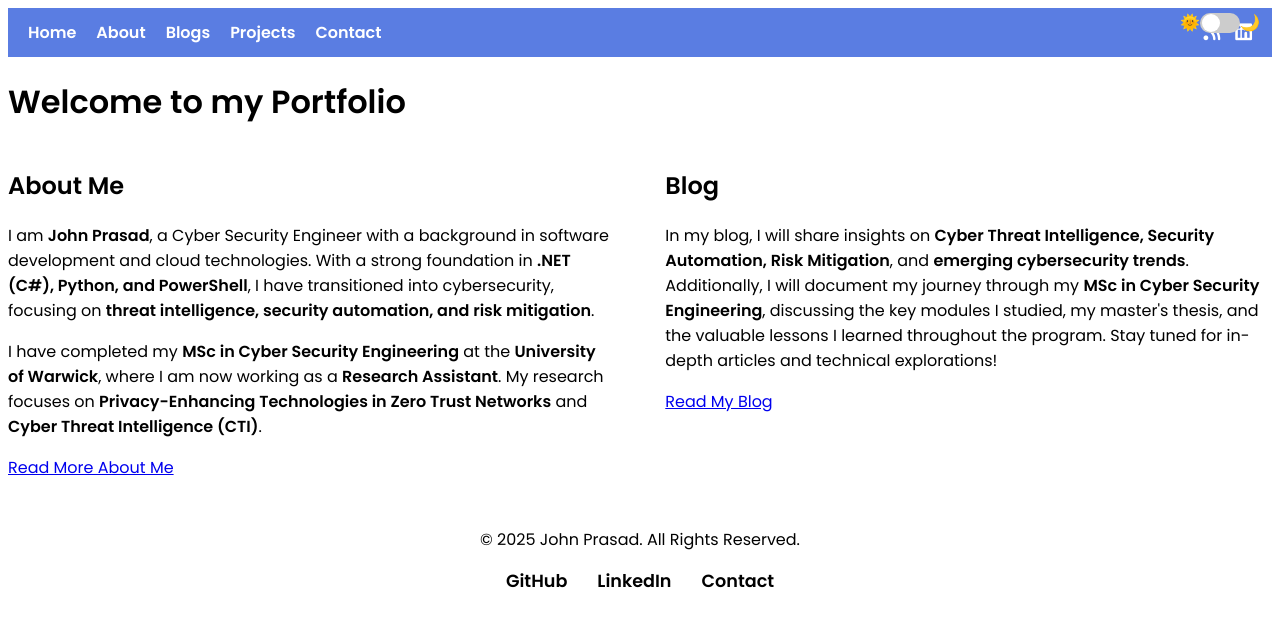
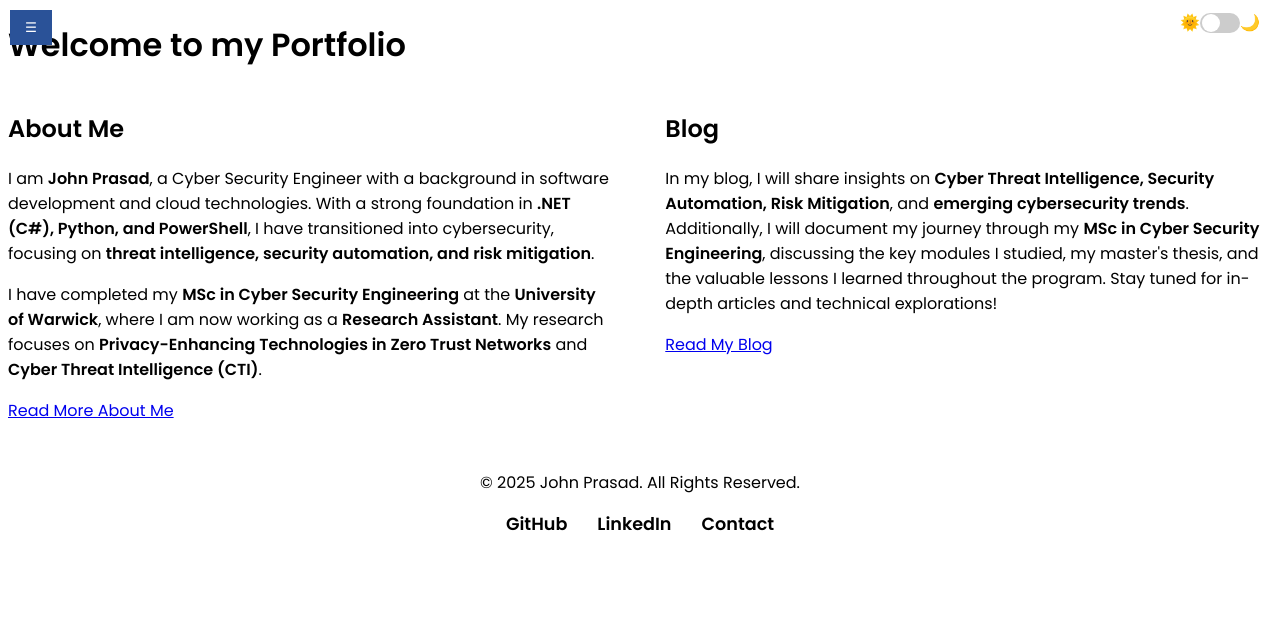
Before and after one commit to barrryblock/barrryblock.github.io, a Jekyll site: the page built from index.md, in a window 1280 px wide. Shown: the top 627 px of the page. Built offline with Jekyll 4.4.1, drawn with Linux system fonts in a browser that asks for light colours; nearby versions of some CDN libraries; our own code applies the rules of GitHub Pages for plain Markdown files.

Commit message:
changed navigation bar to sidebar

```diff
--- a/_includes/header.html
+++ b/_includes/header.html
@@ -1,75 +1,55 @@
 <header>
-
-    <nav class="navbar">
-        <ul class="nav-links">
+    <button class="toggle-btn" onclick="toggleSidebar()">☰</button>
+    <div class="sidebar" id="sidebar">
+        <ul>
             <li><a href="/">Home</a></li>
             <li><a href="/about">About</a></li>
-            <li><a href="/blog">Blogs</a></li>
+            <li><a href="/blog">Blog</a></li>
             <li><a href="/projects">Projects</a></li>
             <li><a href="/contact">Contact</a></li>
         </ul>
-
-        <ul class="nav-icons">
-            <li><a href="#"><i class="fas fa-rss"></i></a></li>
-            <li><a href="#"><i class="fab fa-linkedin"></i></a></li>
-        </ul>
-    </nav>
+    </div>
 </header>
 
 <style>
-
-    /* Navigation Bar */
-    .navbar {
-        display: flex;
-        justify-content: space-between;
-        align-items: center;
-        background-color: #5a7de2;
-        padding: 10px 20px;
+    .sidebar {
+        width: 250px;
+        height: 100vh;
+        background: #2a5298;
+        color: white;
+        position: fixed;
+        left: -250px;
+        top: 0;
+        transition: left 0.3s;
+        padding-top: 20px;
     }
-
-    .nav-links {
+    .sidebar.active {
+        left: 0;
+    }
+    .sidebar ul {
         list-style: none;
         padding: 0;
-        margin: 0;
-        display: flex;
     }
-
-    .nav-links li {
-        margin-right: 20px;
+    .sidebar ul li {
+        padding: 15px;
+        text-align: center;
     }
-
-    .nav-links a {
+    .sidebar ul li a {
         color: white;
         text-decoration: none;
         font-weight: bold;
     }
-
-    .nav-links a:hover {
+    .sidebar ul li a:hover {
         text-decoration: underline;
     }
-
-    /* Social Icons */
-    .nav-icons {
-        list-style: none;
-        padding: 0;
-        margin: 0;
-        display: flex;
-    }
-
-    .nav-icons li {
-        margin-left: 15px;
-    }
-
-    .nav-icons a {
+    .toggle-btn {
+        position: absolute;
+        left: 10px;
+        top: 10px;
+        background: #2a5298;
         color: white;
-        font-size: 1.2rem;
-        text-decoration: none;
-    }
-
-    .nav-icons a:hover {
-        opacity: 0.8;
+        border: none;
+        padding: 10px 15px;
+        cursor: pointer;
     }
 </style>
-
-<!-- Font Awesome for icons -->
-<script src="https://kit.fontawesome.com/a076d05399.js" crossorigin="anonymous"></script>
```
